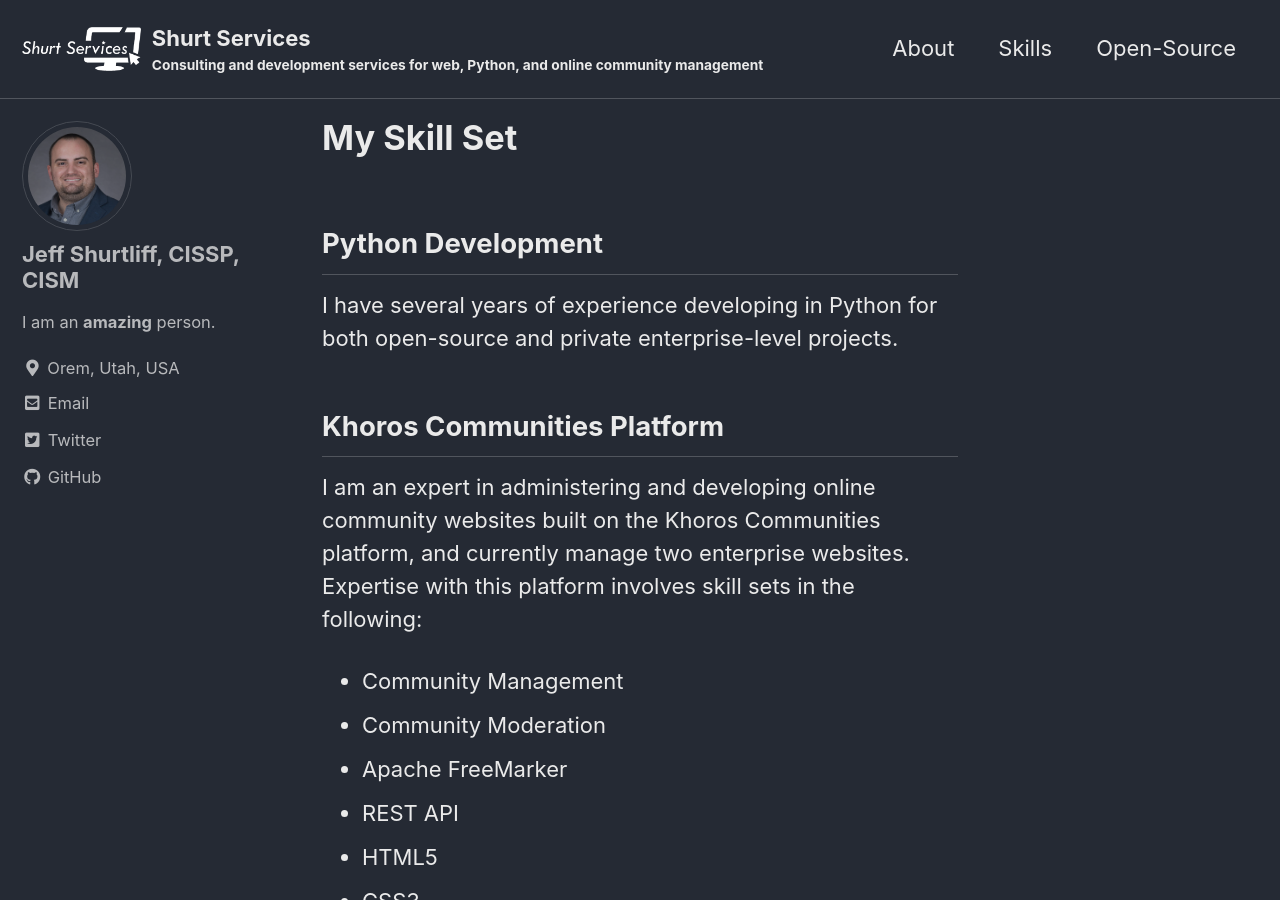
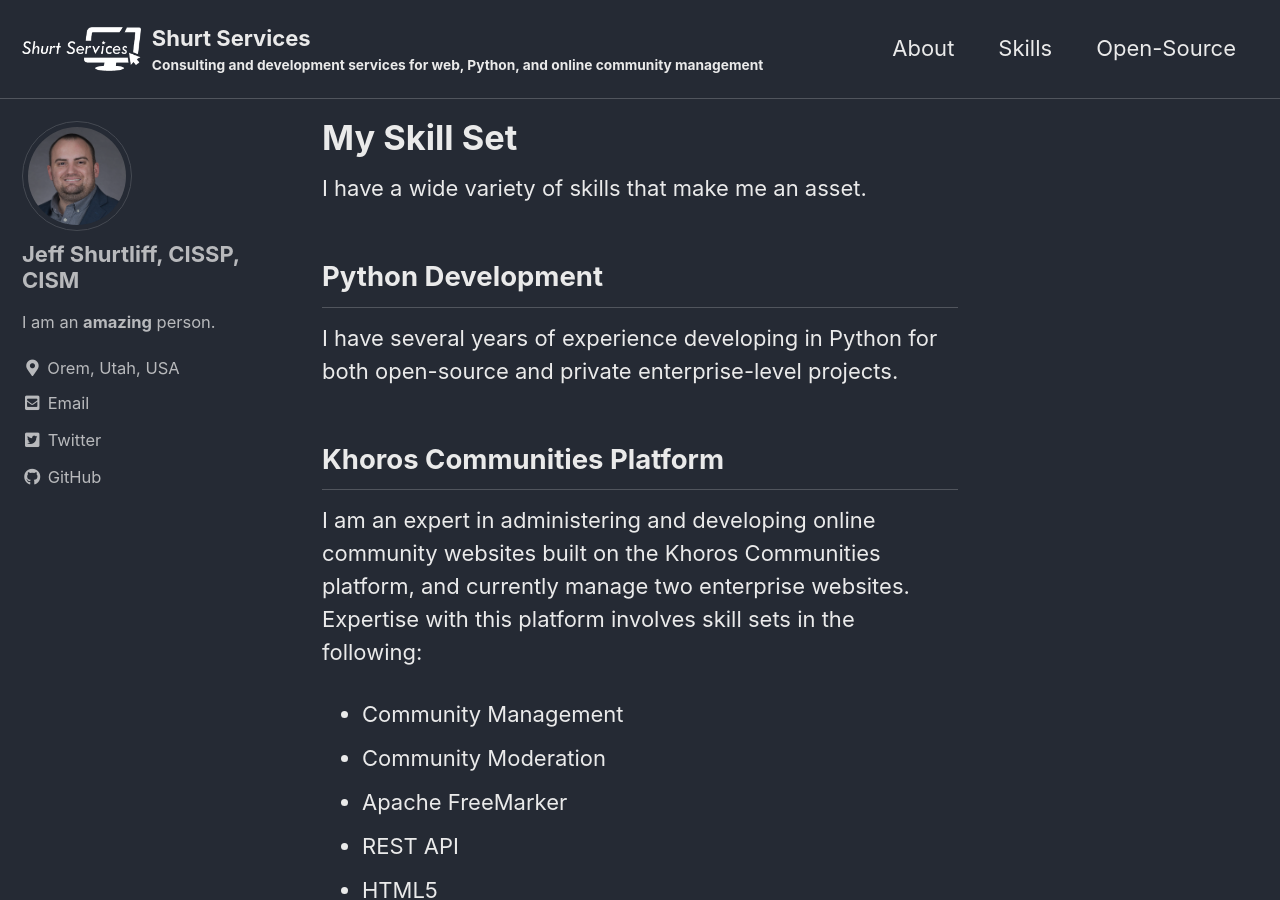
Before and after one commit to jeffshurtliff/jeffshurtliff.github.io, a Jekyll site: the page built from _pages/skills.md, in a window 1280 px wide and 900 px high. Built offline with Jekyll 4.4.1, drawn with Linux system fonts in a browser that asks for light colours; cached includes are drawn as plain includes.

Commit message:
Added intro paragraph

```diff
--- a/_pages/skills.md
+++ b/_pages/skills.md
@@ -2,6 +2,8 @@
 title: My Skill Set
 permalink: /skills/
 ---
+I have a wide variety of skills that make me an asset.
+
 ## Python Development
 I have several years of experience developing in Python for both open-source and private enterprise-level projects.
 
```
